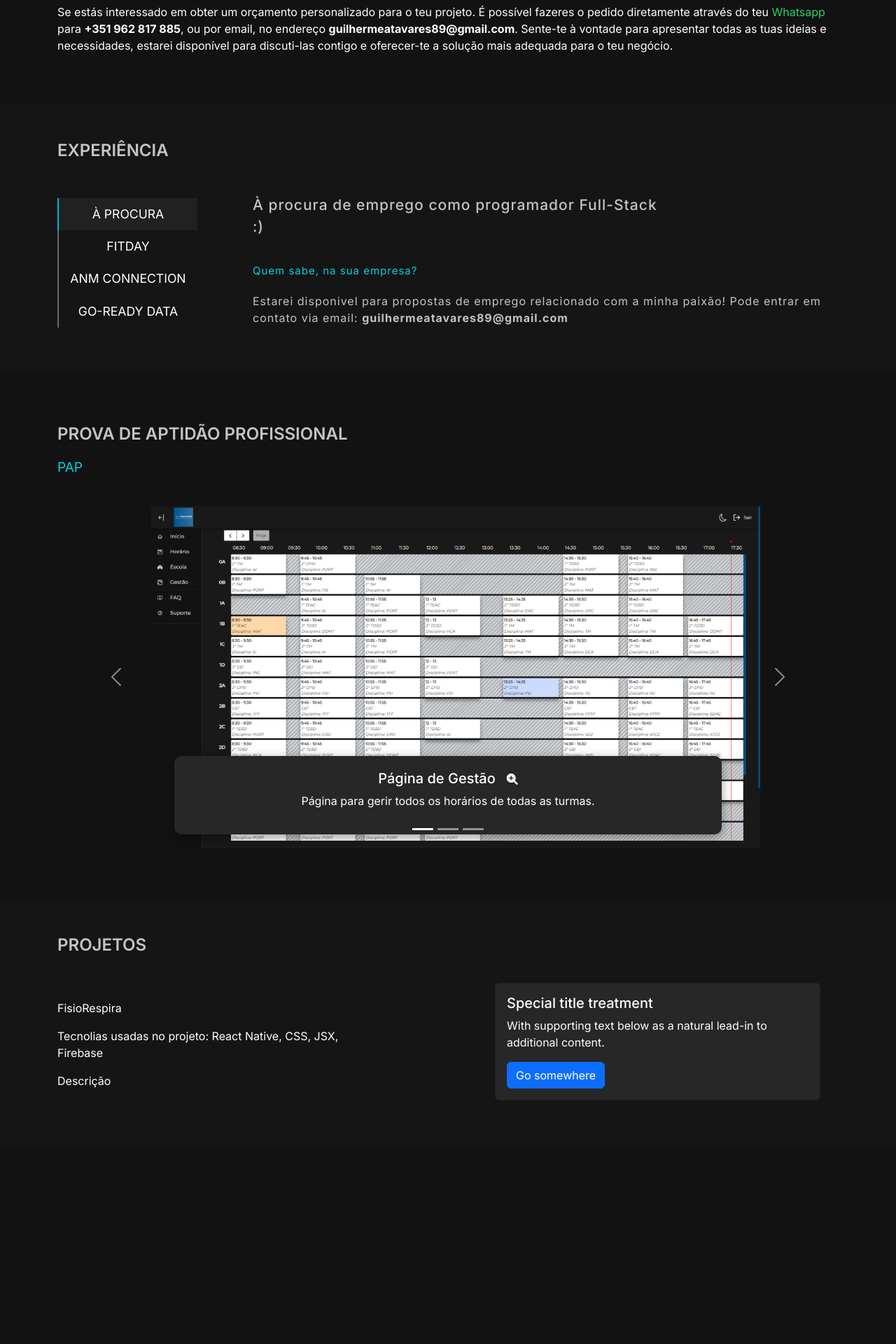
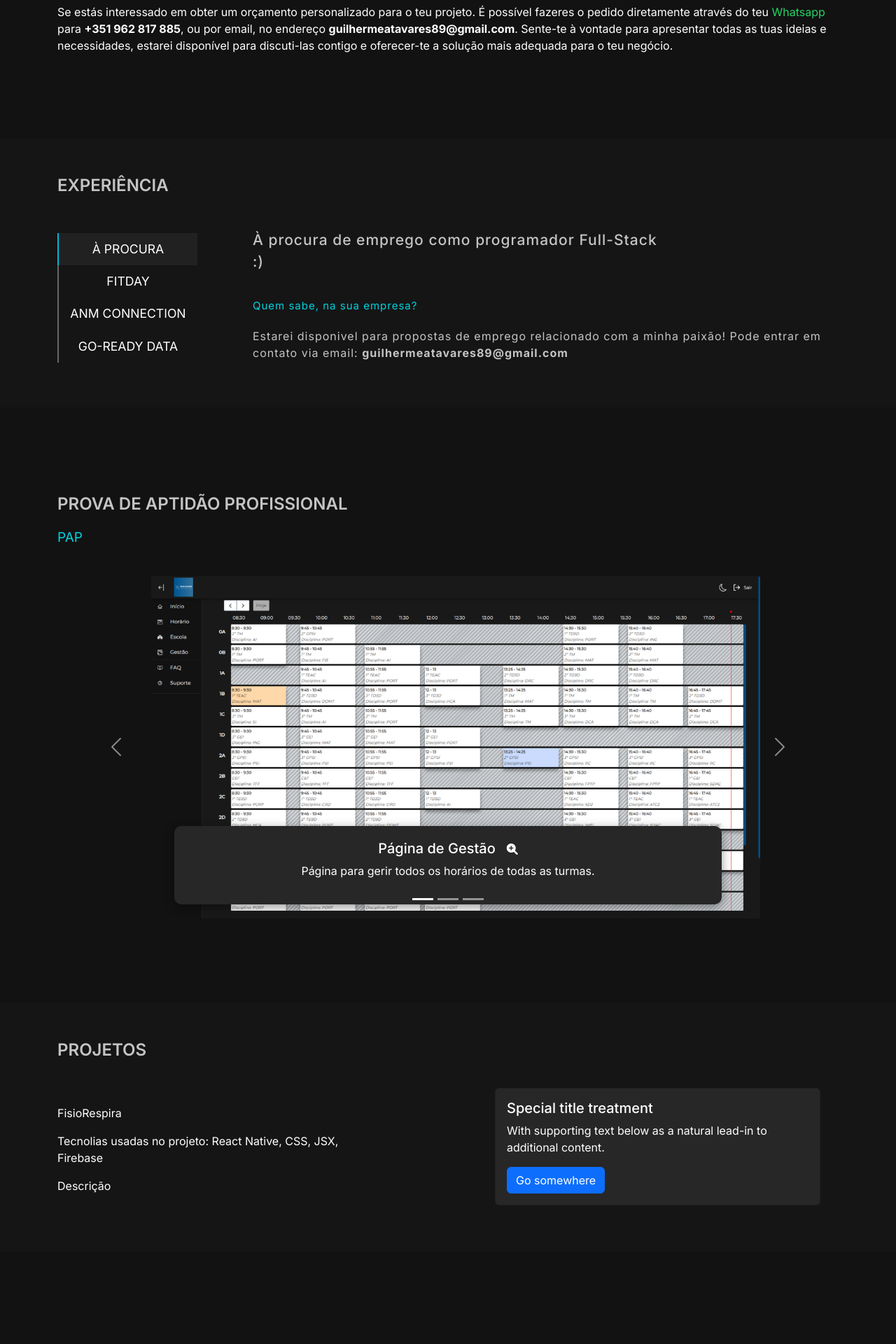
Before and after one commit to gatavares/gatavares.github.io, a PHP site: page / in a window 1280 px wide. Shown: the part 1373-3293 px from the top of the page at 70% size. Before the commit the page ends 2944 px from the top, so only its background shows below. Run offline with PHP 8.4, Linux system fonts and the light colour scheme.

Commit message:
imagens cards

```diff
--- a/CONTENT/PAGES/home.html
+++ b/CONTENT/PAGES/home.html
@@ -76,7 +76,7 @@
                     Se estás interessado em obter um orçamento personalizado para o teu projeto. É possível fazeres o
                     pedido diretamente através do teu <span style="color: #25D366;">Whatsapp</span> para
                     <a class="whatsappLink"
-                        href="https://wa.me/351962817885?text=Tenho%20um%20projeto%20que%20gostaria%20de%20solicitar"
+                        href="https://wa.me/351962817885?text=Tenho%20um%20projeto%20que%20gostaria%20de%20solicitar%20o%20meu%20orçamento!"
                         target="_blank">+351 962 817 885</a>, ou
                     por email, no endereço
                     <span style="font-weight: bold;">guilhermeatavares89@gmail.com</span>. Sente-te à vontade para
--- a/CSS/styles.css
+++ b/CSS/styles.css
@@ -555,7 +555,7 @@ body {
 
 .experiencia {
     background-color: #151515;
-    margin-top: 70px;
+    margin-top: 120px;
     padding-top: 50px;
     padding-bottom: 50px;
 }
@@ -691,7 +691,7 @@ body {
 
 
 .PAP {
-    margin-top: 70px;
+    margin-top: 120px;
 }
 
 .PAP-Text-Title {
@@ -762,7 +762,7 @@ body {
 
 .Projetos {
     background-color: #151515;
-    margin-top: 70px;
+    margin-top: 120px;
     padding-top: 50px;
     padding-bottom: 50px;
 }
```
Also changed, not shown: assets/fisiorespira.png (added), assets/pwp.png (added).
